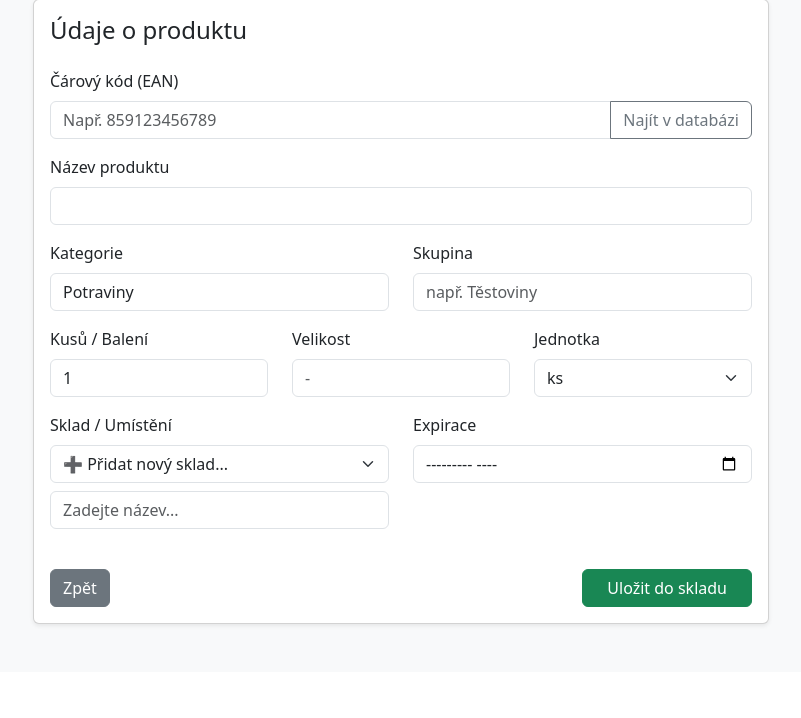
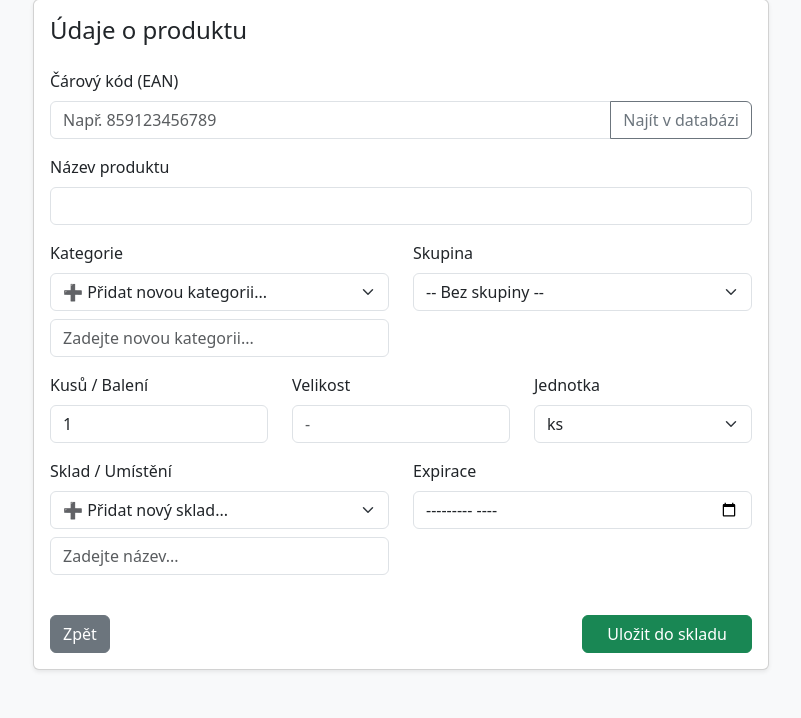
Before and after one commit to lmalar/sklad-potravin, a Flask app: template templates/add.html in a window 1280 px wide. Shown: the part 277-995 px from the top of the page, without its empty margins (239-1040 px from the left). Before the commit the page ends 904 px from the top, so only its background shows below. Run offline with Flask 3, Linux system fonts and the light colour scheme; the template is opened without the code that fills it, so the values that code supplies are empty.

Commit message:
Update add.html

```diff
--- a/templates/add.html
+++ b/templates/add.html
@@ -43,21 +43,24 @@
                     <div class="row">
                         <div class="col-6 mb-3">
                             <label class="form-label">Kategorie</label>
-                            <input list="category_list" class="form-control" id="category" name="category" value="Potraviny" required>
-                            <datalist id="category_list">
+                            <select class="form-select mb-2" name="category_select" id="category_select" onchange="toggleNewField('category_select', 'category_new', true)">
                                 {% for c in categories %}
-                                <option value="{{ c }}"></option>
+                                <option value="{{ c }}" {% if c == 'Potraviny' %}selected{% endif %}>{{ c }}</option>
                                 {% endfor %}
-                            </datalist>
+                                <option value="_NEW_">➕ Přidat novou kategorii...</option>
+                            </select>
+                            <input type="text" class="form-control" name="category_new" id="category_new" placeholder="Zadejte novou kategorii..." style="display: none;">
                         </div>
                         <div class="col-6 mb-3">
                             <label class="form-label">Skupina</label>
-                            <input list="group_list" class="form-control" id="group_name" name="group_name" placeholder="např. Těstoviny">
-                            <datalist id="group_list">
+                            <select class="form-select mb-2" name="group_select" id="group_select" onchange="toggleNewField('group_select', 'group_new', true)">
+                                <option value="">-- Bez skupiny --</option>
                                 {% for g in groups %}
-                                <option value="{{ g }}"></option>
+                                <option value="{{ g }}">{{ g }}</option>
                                 {% endfor %}
-                            </datalist>
+                                <option value="_NEW_">➕ Přidat novou skupinu...</option>
+                            </select>
+                            <input type="text" class="form-control" name="group_new" id="group_new" placeholder="Např. Těstoviny, Rajčata..." style="display: none;">
                         </div>
                     </div>
 
@@ -85,7 +88,7 @@
                     <div class="row">
                         <div class="col-6 mb-3">
                             <label class="form-label">Sklad / Umístění</label>
-                            <select class="form-select mb-2" name="location_select" id="location_select" onchange="toggleNewLocation()">
+                            <select class="form-select mb-2" name="location_select" id="location_select" onchange="toggleNewField('location_select', 'location_new', true)">
                                 {% for loc in locations %}
                                 <option value="{{ loc }}" {% if loc == last_loc %}selected{% endif %}>{{ loc }}</option>
                                 {% endfor %}
@@ -113,18 +116,37 @@
 {% block scripts %}
 <script src="https://unpkg.com/html5-qrcode"></script>
 <script>
-    function toggleNewLocation() {
-        let select = document.getElementById('location_select');
-        let input = document.getElementById('location_new');
+    function toggleNewField(selectId, inputId, isRequired) {
+        let select = document.getElementById(selectId);
+        let input = document.getElementById(inputId);
         if (select.value === '_NEW_') {
             input.style.display = 'block';
-            input.required = true;
+            input.required = isRequired;
         } else {
             input.style.display = 'none';
             input.required = false;
         }
     }
-    toggleNewLocation();
+
+    function setSelectOrNew(selectId, inputId, value) {
+        if (!value) return;
+        let select = document.getElementById(selectId);
+        let input = document.getElementById(inputId);
+        let found = Array.from(select.options).some(o => o.value.toLowerCase() === value.toLowerCase());
+        if (found) {
+            let matchOpt = Array.from(select.options).find(o => o.value.toLowerCase() === value.toLowerCase());
+            select.value = matchOpt.value;
+            toggleNewField(selectId, inputId, true);
+        } else {
+            select.value = '_NEW_';
+            toggleNewField(selectId, inputId, true);
+            input.value = value;
+        }
+    }
+
+    toggleNewField('location_select', 'location_new', true);
+    toggleNewField('category_select', 'category_new', true);
+    toggleNewField('group_select', 'group_new', true);
 
     let html5QrCode;
     let lastScannedCode = "";
@@ -193,8 +215,8 @@
                 if(data.found && data.name) {
                     document.getElementById('name').value = data.name;
 
-                    if(data.category) document.getElementById('category').value = data.category;
-                    if(data.group) document.getElementById('group_name').value = data.group;
+                    if(data.category) setSelectOrNew('category_select', 'category_new', data.category);
+                    if(data.group) setSelectOrNew('group_select', 'group_new', data.group);
 
                     if(data.raw_quantity) {
                         let q = data.raw_quantity.replace(',', '.').trim();
```
